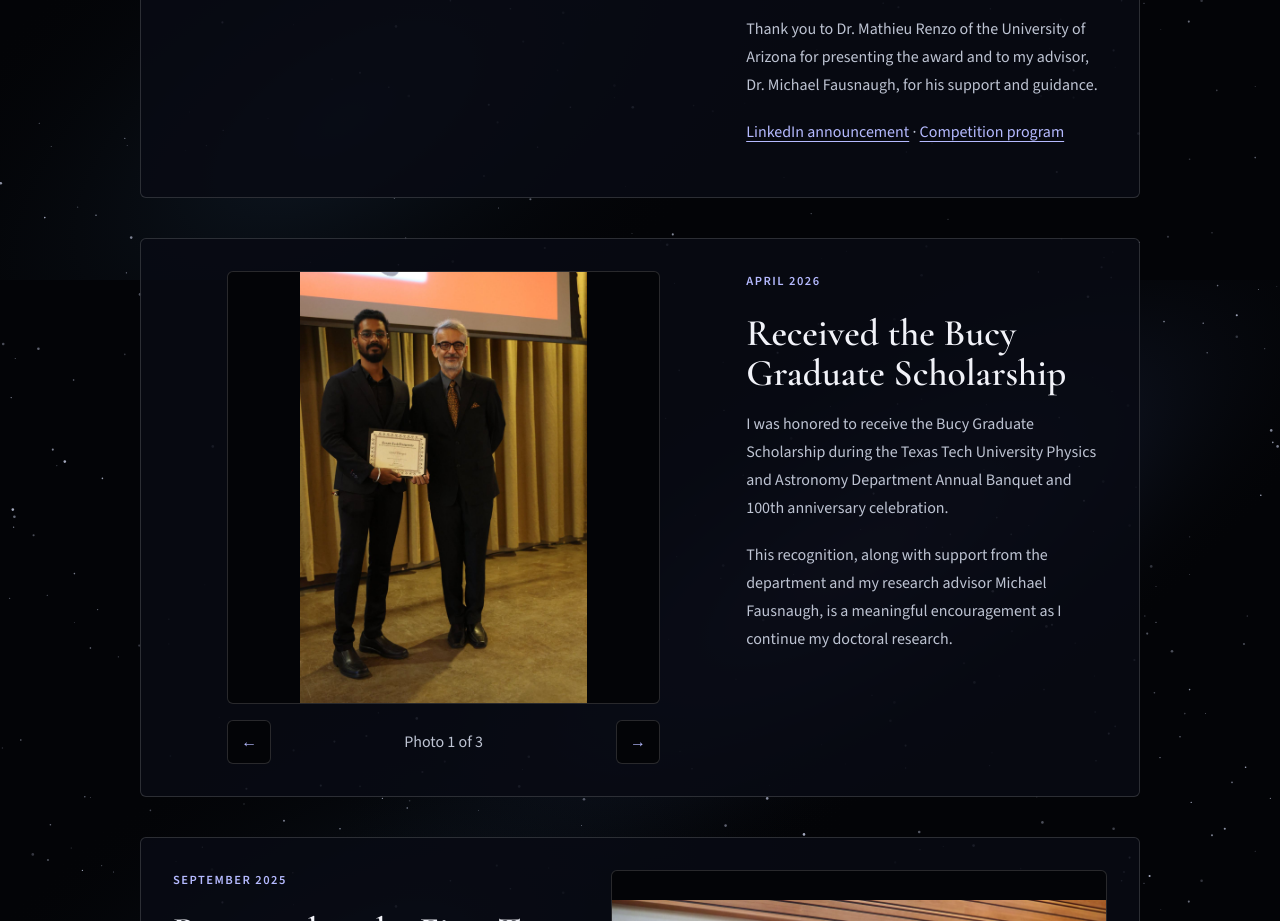
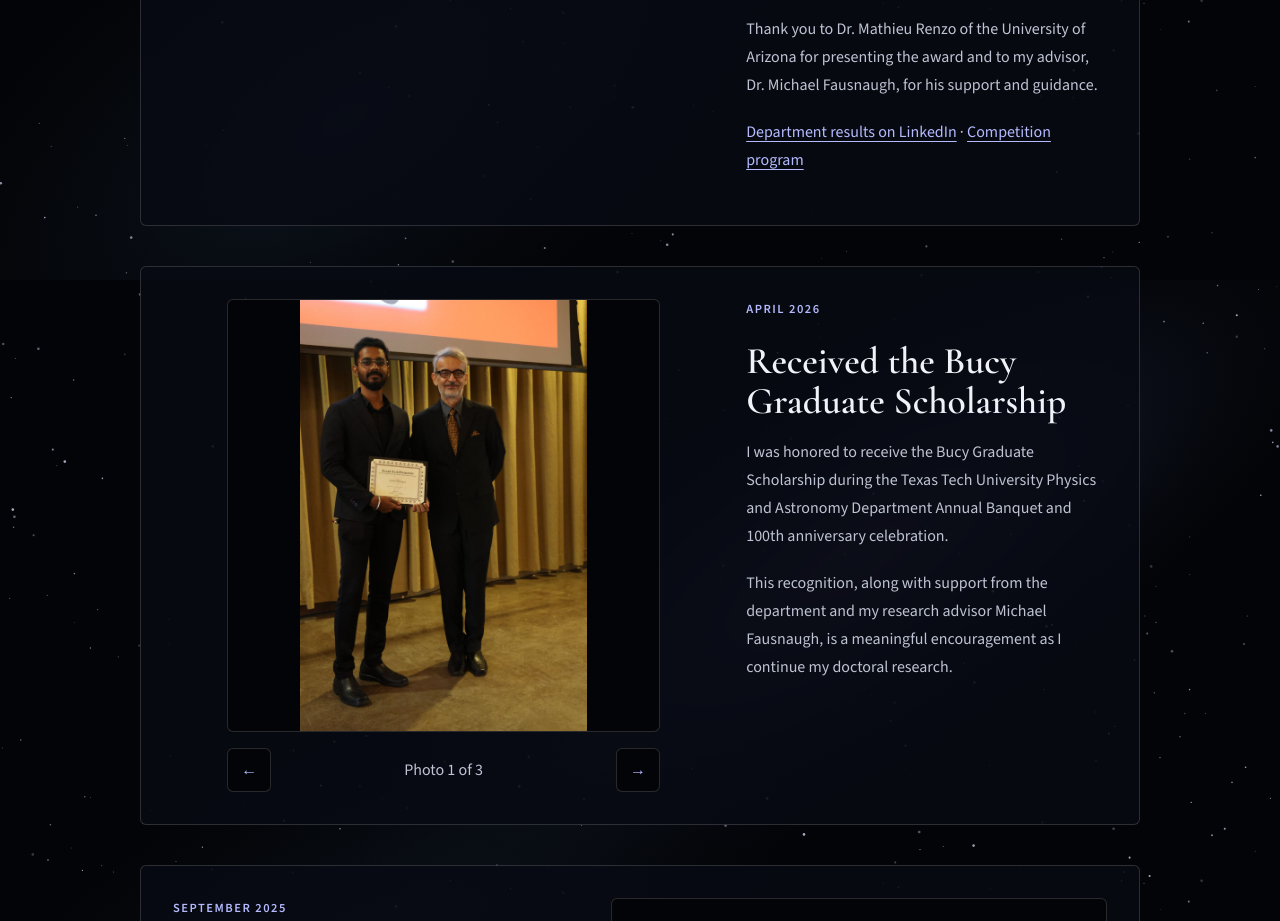
Before and after one commit to rahule-1999/academic-website, a plain HTML site: page news/index.html in a window 1280 px wide. Shown: the part 1480-2401 px from the top of the page. Drawn offline with nearby package versions, Linux system fonts and the light colour scheme.

Commit message:
Link to department poster competition results

```diff
--- a/news/index.html
+++ b/news/index.html
@@ -110,7 +110,7 @@
                   <p>I received third place in the graduate student category at the 8th Annual Sigma Pi Sigma &amp; GRASP Departmental Poster Competition, hosted by Texas Tech University's Department of Physics and Astronomy on October 30, 2026.</p>
                   <p>My poster, <em>Uncovering Hidden Dwarf Novae in TESS</em>, presented work with Dr. Michael Fausnaugh. We searched 10,584 TESS transient light curves and identified 144 dwarf nova candidates. We measured periods for 96 candidates and outburst rise times for 76.</p>
                   <p>Thank you to Dr. Mathieu Renzo of the University of Arizona for presenting the award and to my advisor, Dr. Michael Fausnaugh, for his support and guidance.</p>
-                  <p><a href="https://www.linkedin.com/posts/rahulethi_texastech-ttuphysics-astronomy-ugcPost-7527828755986173952-w-8K/">LinkedIn announcement</a> &middot; <a href="https://eventreg.ads.ttu.edu/event/351/">Competition program</a></p>
+                  <p><a href="https://www.linkedin.com/posts/ttu-department-of-physics-and-astronomy_and-the-results-are-in-this-years-winners-activity-7526302712280514560-7M8u/">Department results on LinkedIn</a> &middot; <a href="https://eventreg.ads.ttu.edu/event/351/">Competition program</a></p>
                 </div>
               </div>
             </section>
```
